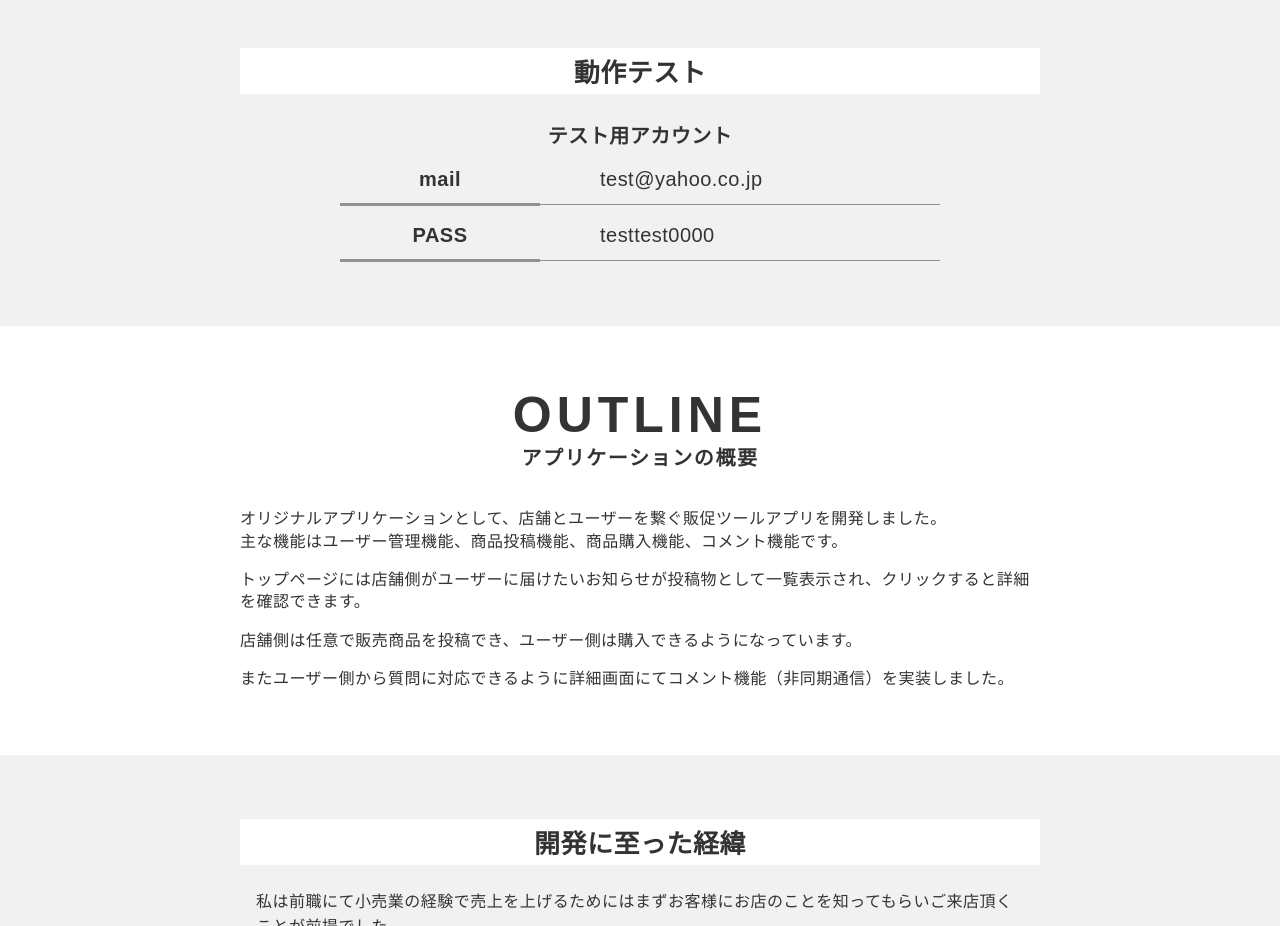
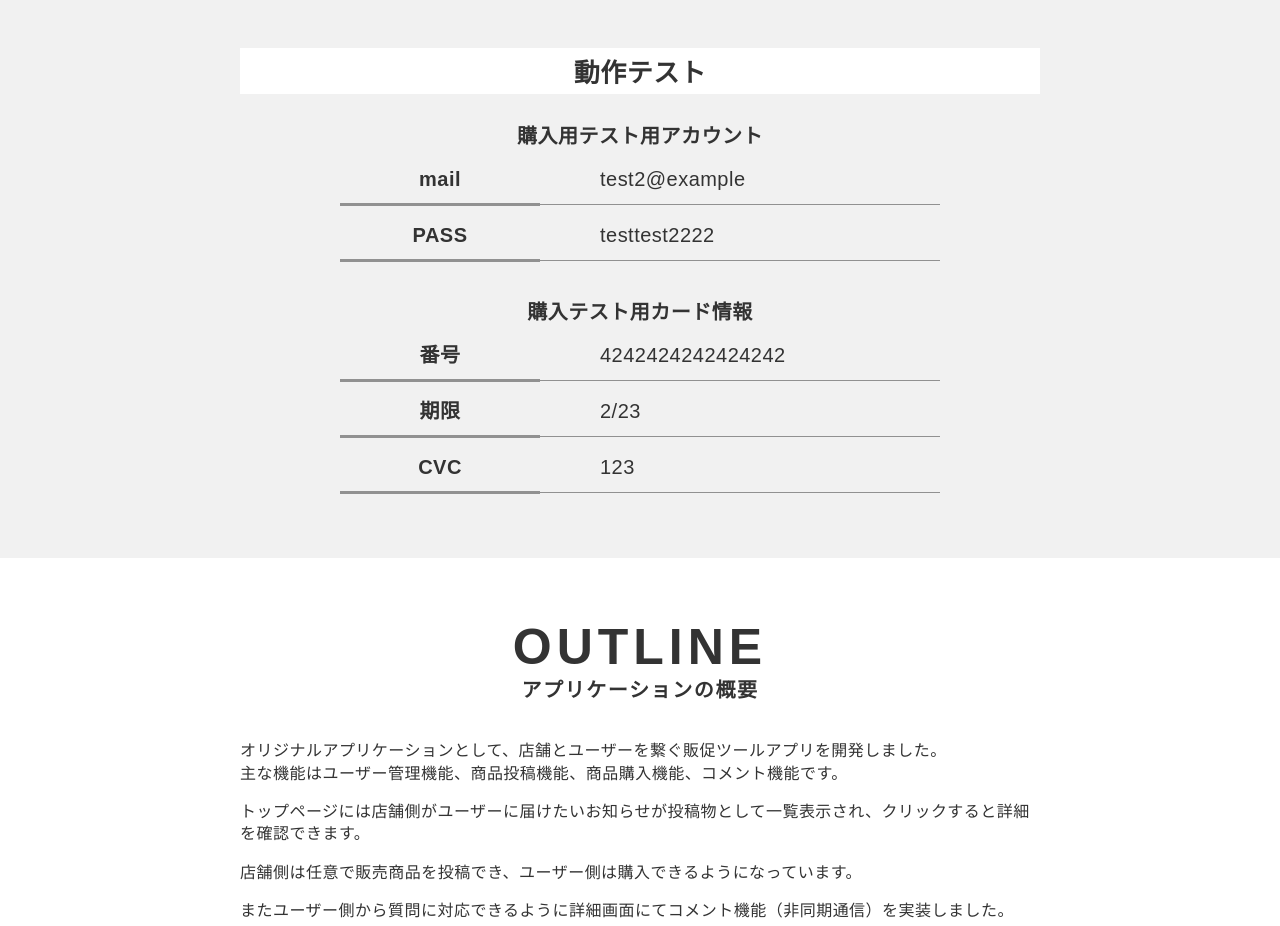
Before and after one commit to tanaatsu/portfolio-site, a plain HTML site: page works/02.html in a window 1280 px wide. Shown: the part 1200-2126 px from the top of the page. Drawn offline with nearby package versions, Linux system fonts and the light colour scheme.

Commit message:
修正①

```diff
--- a/works/02.html
+++ b/works/02.html
@@ -79,17 +79,35 @@
             </li>
             <li class="p-work-summary__item">
               <h3>動作テスト</h3>
-              <h4>テスト用アカウント</h4>
+              <h4>購入用テスト用アカウント</h4>
               <table class="p-work-summary__item-table">
                 <tr>
                   <th>mail</th>
                   <!-- 記載番号：9 -->
-                  <td>test@yahoo.co.jp</td>
+                  <td>test2@example</td>
                 </tr>
                 <tr>
                   <th>PASS</th>
                   <!-- 記載番号：10 -->
-                  <td>testtest0000</td>
+                  <td>testtest2222</td>
+                </tr>
+              </table>
+              <h4>購入テスト用カード情報</h4>
+              <table class="p-work-summary__item-table">
+                <tr>
+                  <th>番号</th>
+                  <!-- 記載番号：11 -->
+                  <td>4242424242424242</td>
+                </tr>
+                <tr>
+                  <th>期限</th>
+                  <!-- 記載番号：12 -->
+                  <td>2/23</td>
+                </tr>
+                <tr>
+                  <th>CVC</th>
+                  <!-- 記載番号：13 -->
+                  <td>123</td>
                 </tr>
               </table>
             </li>
```
Also changed, not shown: index.html (+1 -10 lines).
